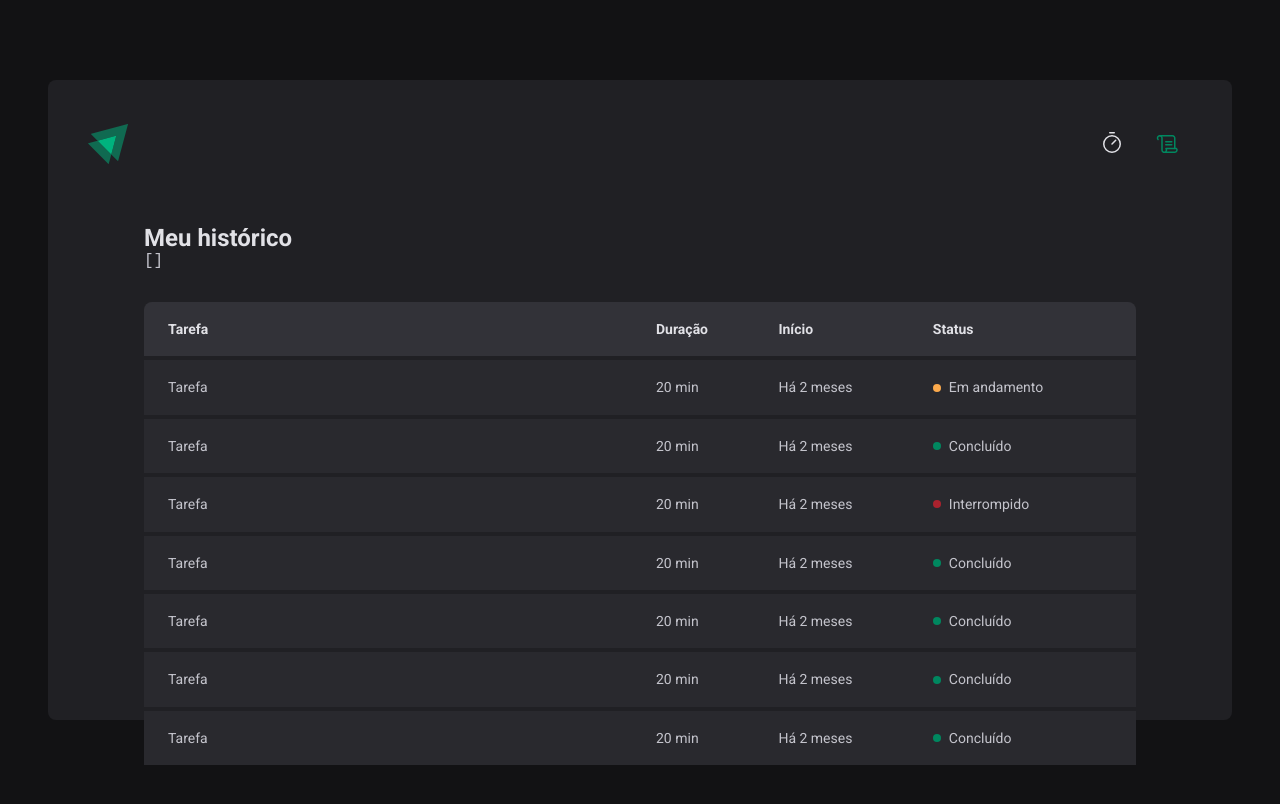
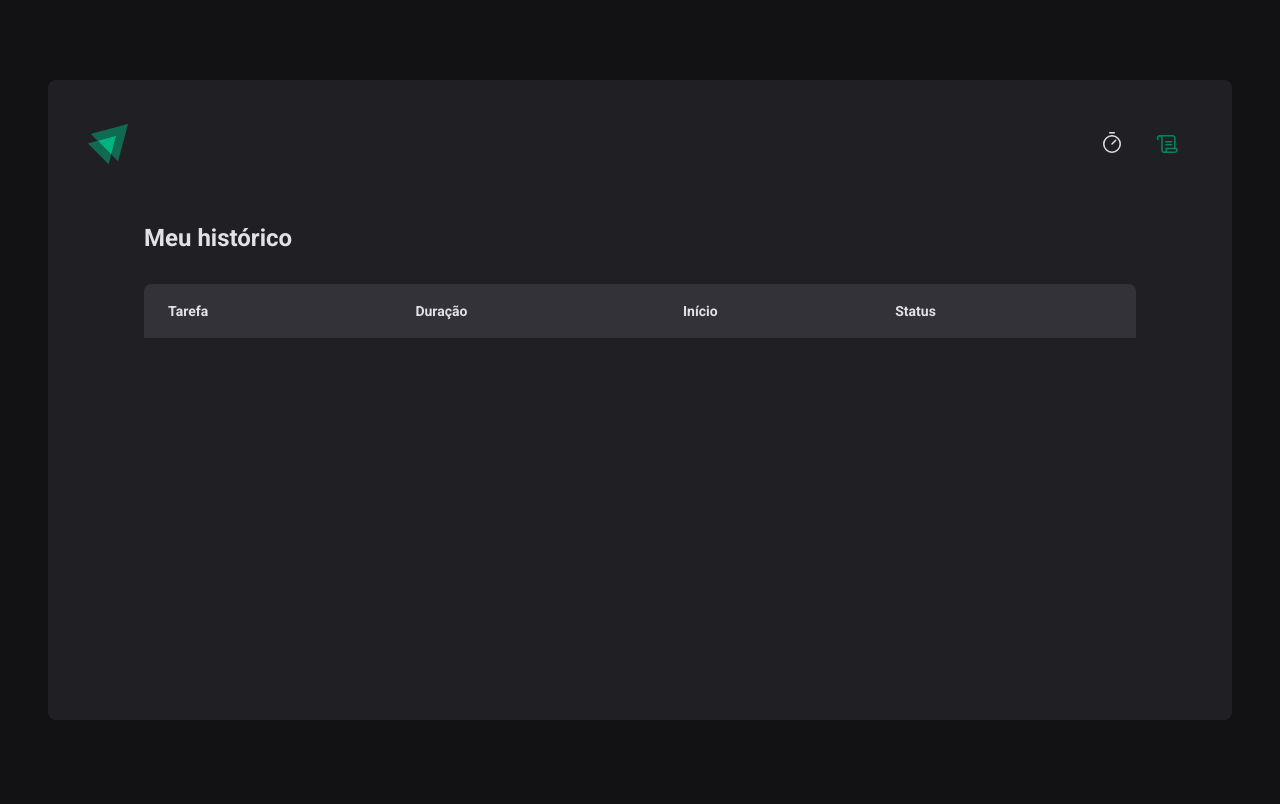
Before and after one commit to lucasnodarii/ignite-timer, a React (Vite) app: page /history in a window 1280 px wide. Shown: the top 804 px of the page. Built offline with nearby package versions, Linux system fonts and the light colour scheme.

Commit message:
feat: history page functionality

```diff
--- a/src/contexts/CyclesContext.tsx
+++ b/src/contexts/CyclesContext.tsx
@@ -67,7 +67,6 @@
     setCycles((state) => [...state, newCycle])
     setActiveCycleId(newCycle.id)
     setAmountSecondsPassed(0)
-    // reset()
   }
 
   function interruptCurrentCycle() {
--- a/src/pages/History/index.tsx
+++ b/src/pages/History/index.tsx
@@ -1,3 +1,5 @@
+import { formatDistanceToNow } from 'date-fns'
+import ptBR from 'date-fns/locale/pt-BR'
 import { useContext } from 'react'
 import { CyclesContext } from '../../contexts/CyclesContext'
 import { HistoryContainer, HistoryList, Status } from './styles'
@@ -7,8 +9,6 @@
   return (
     <HistoryContainer>
       <h1>Meu histórico</h1>
-
-      <pre>{JSON.stringify(cycles, null, 2)}</pre>
 
       <HistoryList>
         <table>
@@ -21,62 +21,31 @@
             </tr>
           </thead>
           <tbody>
-            <tr>
-              <td>Tarefa</td>
-              <td>20 min</td>
-              <td>Há 2 meses</td>
-              <td>
-                <Status statusColor="yellow">Em andamento</Status>
-              </td>
-            </tr>
-            <tr>
-              <td>Tarefa</td>
-              <td>20 min</td>
-              <td>Há 2 meses</td>
-              <td>
-                <Status statusColor="green">Concluído</Status>
-              </td>
-            </tr>
-            <tr>
-              <td>Tarefa</td>
-              <td>20 min</td>
-              <td>Há 2 meses</td>
-              <td>
-                <Status statusColor="red">Interrompido</Status>
-              </td>
-            </tr>
-            <tr>
-              <td>Tarefa</td>
-              <td>20 min</td>
-              <td>Há 2 meses</td>
-              <td>
-                <Status statusColor="green">Concluído</Status>
-              </td>
-            </tr>
-            <tr>
-              <td>Tarefa</td>
-              <td>20 min</td>
-              <td>Há 2 meses</td>
-              <td>
-                <Status statusColor="green">Concluído</Status>
-              </td>
-            </tr>
-            <tr>
-              <td>Tarefa</td>
-              <td>20 min</td>
-              <td>Há 2 meses</td>
-              <td>
-                <Status statusColor="green">Concluído</Status>
-              </td>
-            </tr>
-            <tr>
-              <td>Tarefa</td>
-              <td>20 min</td>
-              <td>Há 2 meses</td>
-              <td>
-                <Status statusColor="green">Concluído</Status>
-              </td>
-            </tr>
+            {cycles.map((cycle) => {
+              return (
+                <tr key={cycle.id}>
+                  <td>{cycle.task}</td>
+                  <td>{cycle.minutesAmount} minutos</td>
+                  <td>
+                    {formatDistanceToNow(cycle.startDate, {
+                      addSuffix: true,
+                      locale: ptBR,
+                    })}
+                  </td>
+                  <td>
+                    {cycle.finishedDate && (
+                      <Status statusColor="green">Concluído</Status>
+                    )}
+                    {cycle.interruptedDate && (
+                      <Status statusColor="red">Interrompido</Status>
+                    )}
+                    {!cycle.finishedDate && !cycle.interruptedDate && (
+                      <Status statusColor="yellow">Em andamento</Status>
+                    )}
+                  </td>
+                </tr>
+              )
+            })}
           </tbody>
         </table>
       </HistoryList>
--- a/src/pages/Home/index.tsx
+++ b/src/pages/Home/index.tsx
@@ -33,14 +33,19 @@
     },
   })
 
-  const { handleSubmit, watch /* reset */ } = newCycleForm
+  const { handleSubmit, watch, reset } = newCycleForm
+
+  function handleCreateNewCycle(data: NewCycleFormData) {
+    createNewCycle(data)
+    reset()
+  }
 
   const task = watch('task')
   const isSubmitDisabled = !task
 
   return (
     <HomeContainer>
-      <form onSubmit={handleSubmit(createNewCycle)} action="">
+      <form onSubmit={handleSubmit(handleCreateNewCycle)} action="">
         <FormProvider {...newCycleForm}>
           <NewCycleForm />
         </FormProvider>
```
